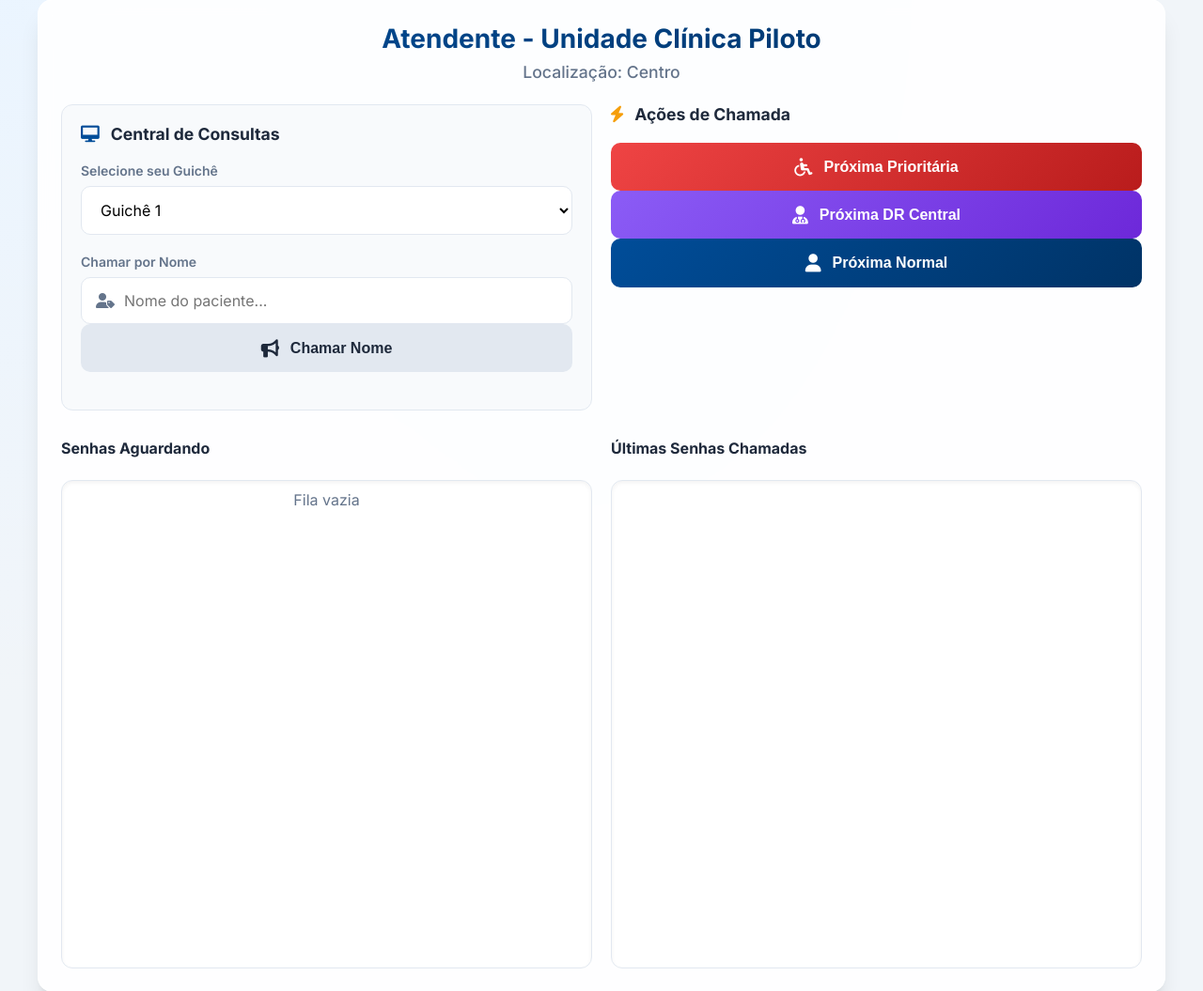
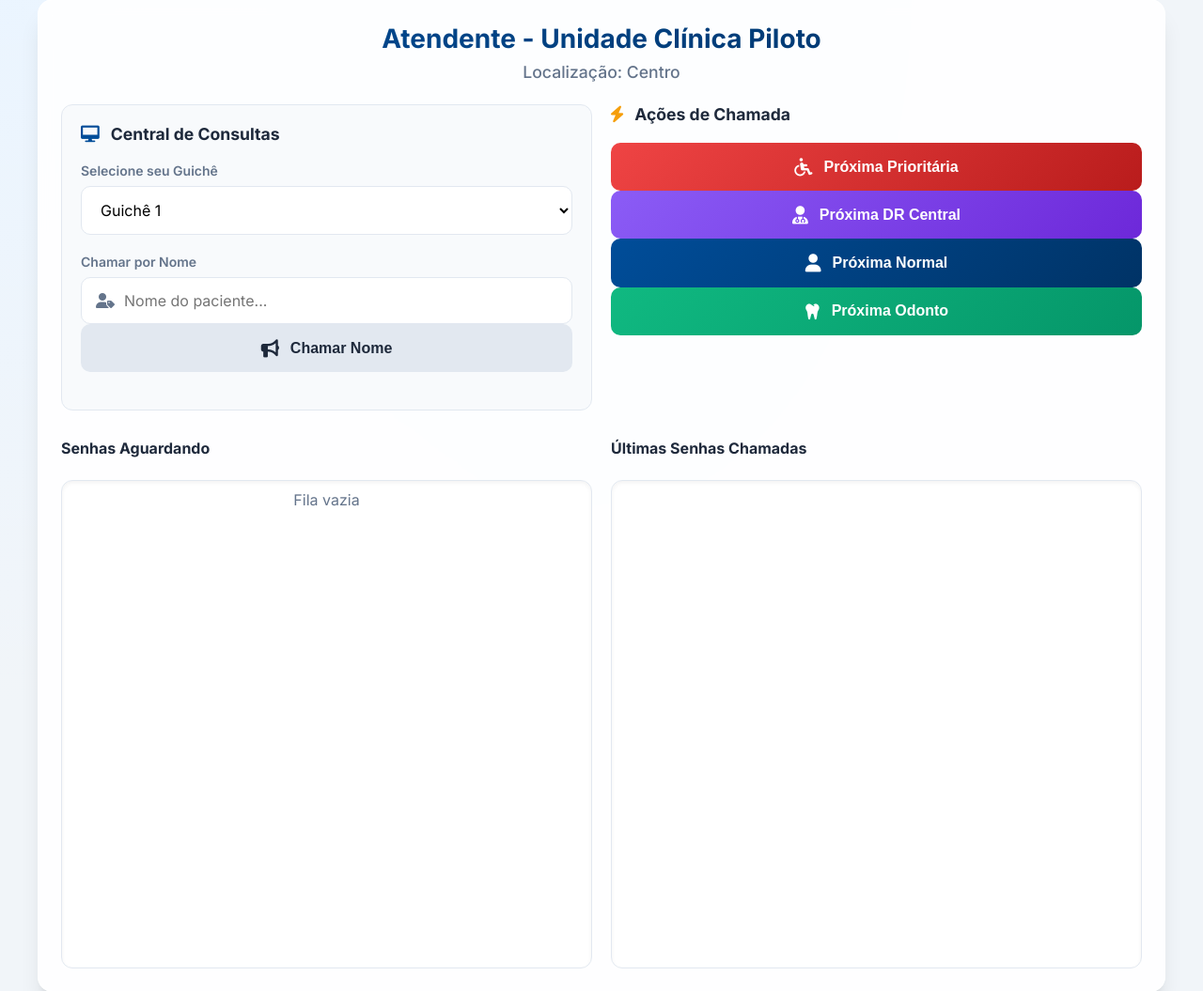
Before and after one commit to yuripereirafl/Painel_ClinicasV3, a Flask app: page /1/attendant in a window 1280 px wide. Shown: the part 16-1071 px from the top of the page at 94% size. Run offline with Flask 3, Linux system fonts and the light colour scheme; data that the repository does not hold is empty; some libraries are stand-ins or nearby versions.

Commit message:
feat: adiciona fila Odonto e estilos para atendimento odontológico

```diff
--- a/app.py
+++ b/app.py
@@ -301,7 +301,7 @@ def get_waiting_passwords(clinic_id):
         status='AGUARDANDO'
     ).order_by(Password.id.asc()).all()
 
-    queue_tags = {'NORMAL': 'N', 'PRIORITARIA': 'P', 'DR_CENTRAL': 'D'}
+    queue_tags = {'NORMAL': 'N', 'PRIORITARIA': 'P', 'DR_CENTRAL': 'D', 'ODONTO': 'O'}
 
     return jsonify([{
         'number': f"{queue_tags.get(p.queue_type, 'N')}{p.number:02d}",
@@ -319,7 +319,7 @@ def get_called_today(clinic_id):
         status='CHAMADO'
     ).order_by(Password.called_at.desc()).limit(10).all()
 
-    queue_tags = {'NORMAL': 'N', 'PRIORITARIA': 'P', 'DR_CENTRAL': 'D'}
+    queue_tags = {'NORMAL': 'N', 'PRIORITARIA': 'P', 'DR_CENTRAL': 'D', 'ODONTO': 'O'}
 
     return jsonify([{
         'number': f"{queue_tags.get(p.queue_type, 'N')}{p.number:02d}",
@@ -389,18 +389,20 @@ def generate_password(data):
         queue_names = {
             'NORMAL': 'Normal',
             'PRIORITARIA': 'Prioritária',
-            'DR_CENTRAL': 'DR Central'
+            'DR_CENTRAL': 'DR Central',
+            'ODONTO': 'Odonto'
         }
         queue_tags = {
             'NORMAL': 'N',
             'PRIORITARIA': 'P',
-            'DR_CENTRAL': 'D'
+            'DR_CENTRAL': 'D',
+            'ODONTO': 'O'
         }
         print_ticket(clinic.name, queue_names.get(queue_type, 'Normal'), new_password_number, queue_tags.get(queue_type, 'N'))
 
     # Emitir evento se já for chamado
     if status == 'CHAMADO':
-        queue_tags = {'NORMAL': 'N', 'PRIORITARIA': 'P', 'DR_CENTRAL': 'D'}
+        queue_tags = {'NORMAL': 'N', 'PRIORITARIA': 'P', 'DR_CENTRAL': 'D', 'ODONTO': 'O'}
         prefix = queue_tags.get(queue_type, 'N')
         emit('new_password', {
             'password': f"{prefix}{new_password_number:02d}",
@@ -434,7 +436,7 @@ def call_any(data):
         next_password.called_at = datetime.now(SAO_PAULO)
         db.session.commit()
 
-        queue_tags = {'NORMAL': 'N', 'PRIORITARIA': 'P', 'DR_CENTRAL': 'D'}
+        queue_tags = {'NORMAL': 'N', 'PRIORITARIA': 'P', 'DR_CENTRAL': 'D', 'ODONTO': 'O'}
         prefix = queue_tags.get(next_password.queue_type, 'N')
 
         emit('new_password', {
@@ -473,7 +475,7 @@ def call_next(data):
         next_password.called_at = datetime.now(SAO_PAULO)
         db.session.commit()
 
-        queue_tags = {'NORMAL': 'N', 'PRIORITARIA': 'P', 'DR_CENTRAL': 'D'}
+        queue_tags = {'NORMAL': 'N', 'PRIORITARIA': 'P', 'DR_CENTRAL': 'D', 'ODONTO': 'O'}
         prefix = queue_tags.get(queue_type, 'N')
 
         emit('new_password', {
--- a/static/styleAttendant.css
+++ b/static/styleAttendant.css
@@ -277,6 +277,11 @@ button i {
     color: white;
 }
 
+.btn-call.odonto {
+    background: linear-gradient(135deg, #10b981 0%, #059669 100%);
+    color: white;
+}
+
 .btn-secondary {
     background: #e2e8f0;
     color: var(--text-main);
@@ -383,6 +388,11 @@ li:hover {
 .badge-dr_central {
     background: #f3e8ff;
     color: #7e22ce;
+}
+
+.badge-odonto {
+    background: #dcfce7;
+    color: #15803d;
 }
 
 .badge-guiche {
--- a/templates/attendant.html
+++ b/templates/attendant.html
@@ -67,6 +67,9 @@
                 <button id="call-normal" class="btn-call normal">
                     <i class="fas fa-user"></i> Próxima Normal
                 </button>
+                <button id="call-odonto" class="btn-call odonto">
+                    <i class="fas fa-tooth"></i> Próxima Odonto
+                </button>
                 <button id="attend-patient" class="btn-success" style="display: none;">
                     <i class="fas fa-check-circle"></i> Concluir Atendimento
                 </button>
@@ -101,6 +104,7 @@
         document.getElementById('call-normal').onclick = () => callNext('NORMAL');
         document.getElementById('call-prioritaria').onclick = () => callNext('PRIORITARIA');
         document.getElementById('call-dr-central').onclick = () => callNext('DR_CENTRAL');
+        document.getElementById('call-odonto').onclick = () => callNext('ODONTO');
 
         function callNext(type) {
             const guiche = document.getElementById('guiche-select').value;
@@ -213,7 +217,7 @@
         }
 
         function toggleCallButtons(enable) {
-            ['call-normal', 'call-prioritaria', 'call-dr-central', 'call-by-name'].forEach(id => {
+            ['call-normal', 'call-prioritaria', 'call-dr-central', 'call-odonto', 'call-by-name'].forEach(id => {
                 document.getElementById(id).disabled = !enable;
             });
         }
--- a/templates/panel.html
+++ b/templates/panel.html
@@ -115,7 +115,8 @@
                         const queueMap = {
                             'NORMAL': 'queue-normal',
                             'PRIORITARIA': 'queue-prioritaria',
-                            'DR_CENTRAL': 'queue-dr_central'
+                            'DR_CENTRAL': 'queue-dr_central',
+                            'ODONTO': 'queue-odonto'
                         };
                         const last = data[0];
                         document.getElementById('current-password').innerHTML = last.number;
@@ -164,7 +165,8 @@
             const queueMap = {
                 'NORMAL': { class: 'queue-normal' },
                 'PRIORITARIA': { class: 'queue-prioritaria' },
-                'DR_CENTRAL': { class: 'queue-dr_central' }
+                'DR_CENTRAL': { class: 'queue-dr_central' },
+                'ODONTO': { class: 'queue-odonto' }
             };
 
             const queueInfo = queueMap[data.queue_type] || queueMap['NORMAL'];
```
Also changed, not shown: static/stylePanel.css (+10 -0 lines), templates/tablet.html (+8 -0 lines).
